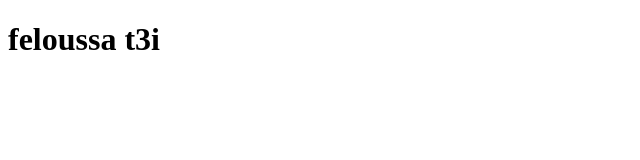
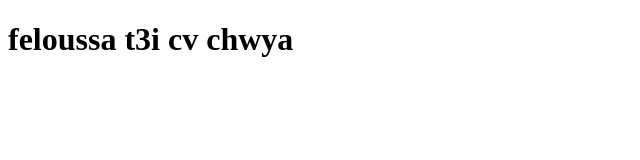
Before and after one commit to ttest0212/feloussa-v1, a plain HTML site: page index.html in a window 1280 px wide. Shown: the whole page, without its empty margins (0-640 px from the left). Drawn offline with Linux system fonts and the light colour scheme.

Commit message:
Update index.html

```diff
--- a/index.html
+++ b/index.html
@@ -6,6 +6,6 @@
     <title>Document</title>
 </head>
 <body>
-    <h1>feloussa t3i</h1>
+    <h1>feloussa t3i cv chwya</h1>
 </body>
 </html>
```
